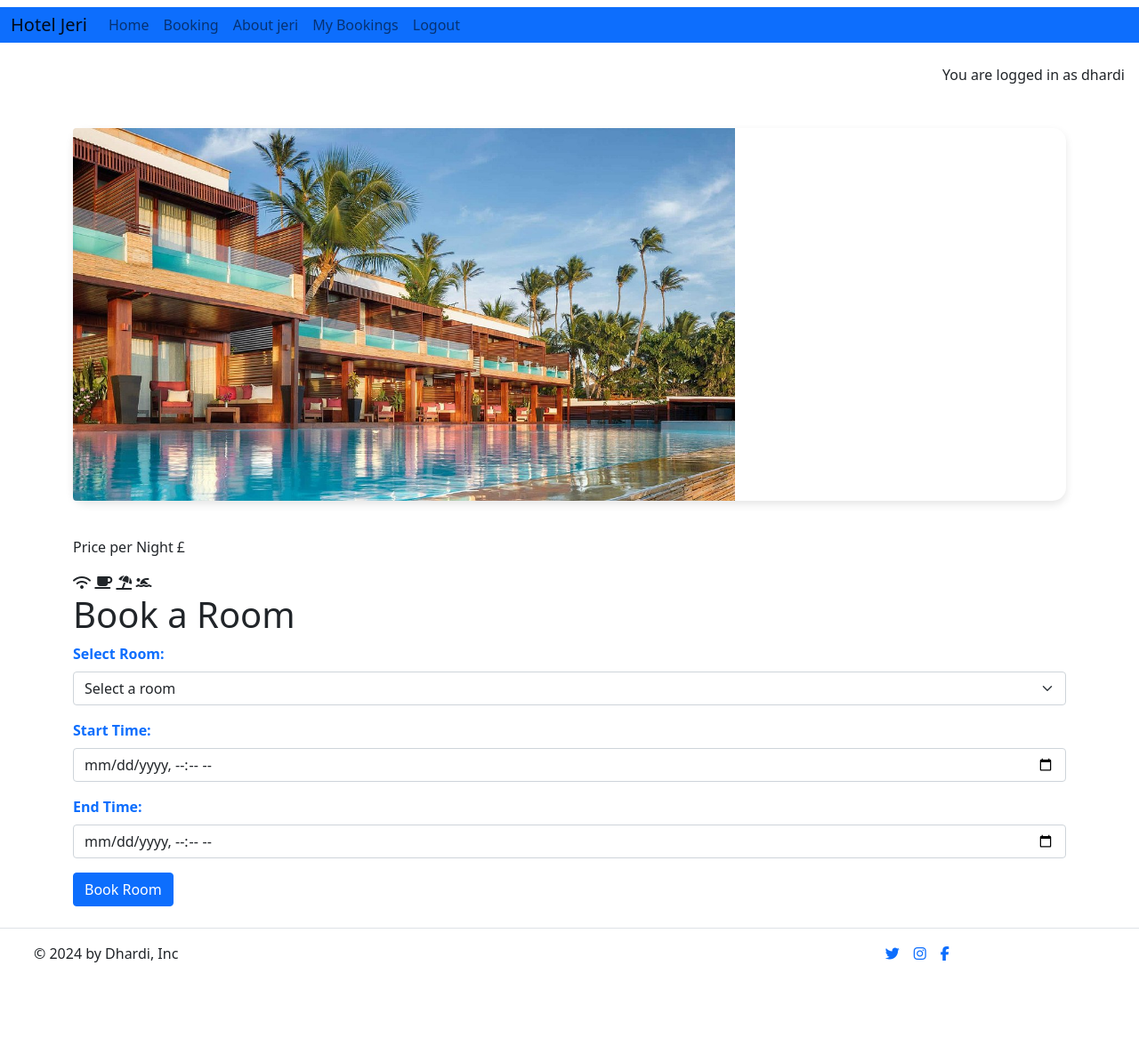
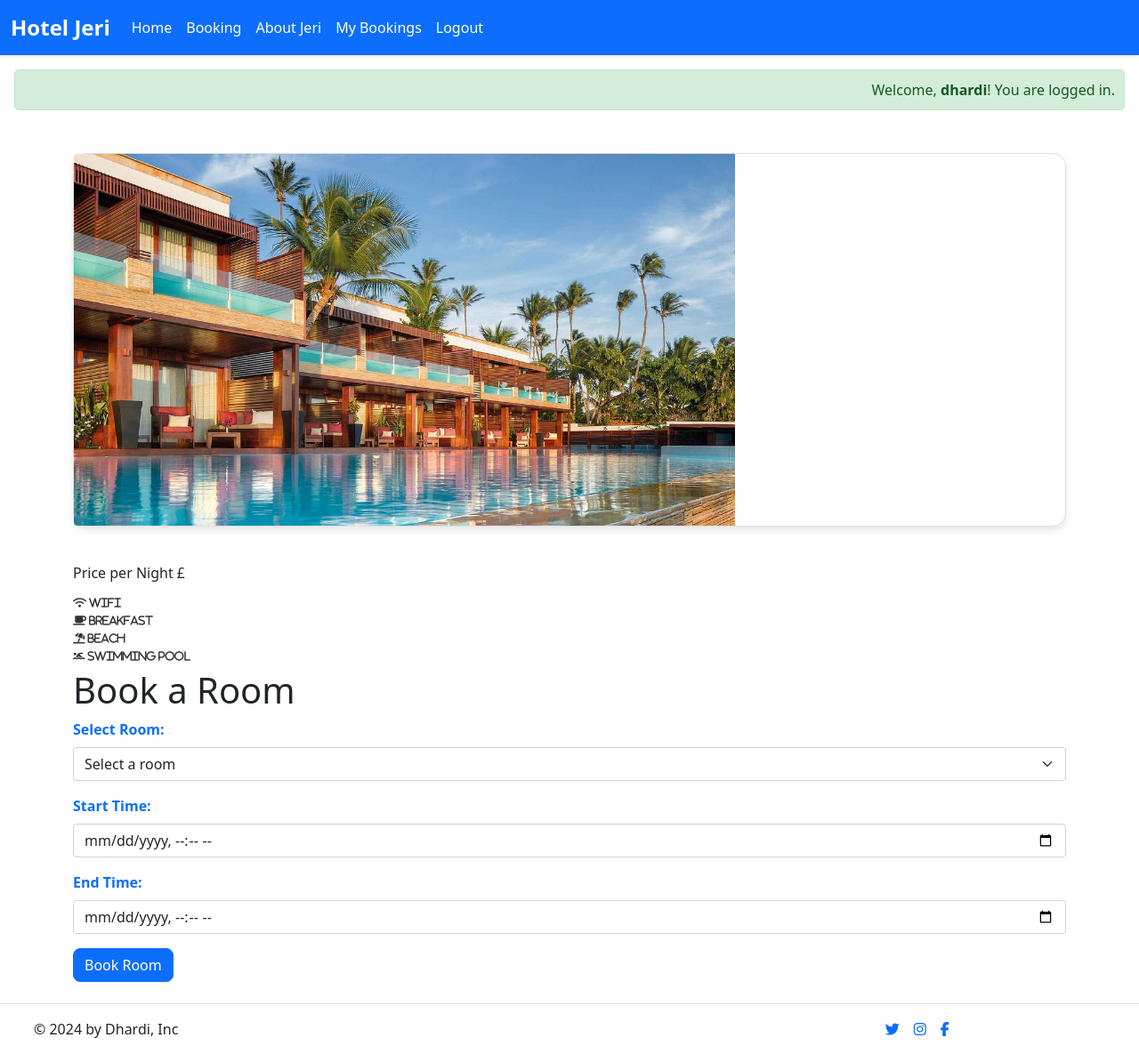
Before and after one commit to dhardi/hoteljeri, a Django app: page /bookings/ in a window 1280 px wide. Shown: the whole page at 89% size. Before the commit the page ends 1082 px from the top, so only its background shows below. Run offline with Django 4.2, Linux system fonts and the light colour scheme; a user stored in the database is signed in; data that the repository does not hold is empty; some libraries are stand-ins or nearby versions.

Commit message:
add style to my bookings change slides landing page

```diff
--- a/bookings/templates/bookings/appbooking.html
+++ b/bookings/templates/bookings/appbooking.html
@@ -40,11 +40,11 @@
             <p id="descriptionR"></p>
             <br>
             <p>Price per Night £<span id="priceNight"></span></p>
-            <div>
-                <i class="fa-solid fa-wifi"></i>
-                <i class="fa-solid fa-mug-saucer"></i>
-                <i class="fa-solid fa-umbrella-beach"></i>
-                <i class="fa-solid fa-person-swimming"></i>
+            <div class="icon-text">
+                <i class="fa-solid fa-wifi"> Wifi</i>
+                <i class="fa-solid fa-mug-saucer"> Breakfast</i>
+                <i class="fa-solid fa-umbrella-beach"> Beach</i>
+                <i class="fa-solid fa-person-swimming"> Swimming Pool</i>
             </div>
         </div>
 
--- a/static/css/style.css
+++ b/static/css/style.css
@@ -196,3 +196,89 @@ h3 {
 .hidden {
     display: none;
 }
+/*icons from booking page*/
+.icon-text {
+    font-size: 12px;
+    font-family: Arial, sans-serif;
+    color: #333;
+}
+
+.icon-text i {
+    display: block;
+    margin-bottom: 8px; /* Espaçamento entre os itens */
+}
+
+/*nav bar*/
+/* Custom Styles for Navbar */
+.navbar {
+    background-color: #0d6efd !important;
+}
+
+.navbar-brand {
+    font-weight: bold;
+    font-size: 1.5rem;
+    color: white !important;
+}
+
+.nav-link {
+    color: white !important;
+    transition: color 0.3s ease-in-out;
+}
+
+.nav-link:hover,
+.nav-link.active {
+    color: #d4d4d4 !important;
+}
+
+.navbar-toggler-icon {
+    filter: invert(1);
+}
+
+.navbar-text {
+    color: white;
+}
+
+@media (max-width: 992px) {
+    .navbar-brand {
+        font-size: 1.25rem;
+    }
+}
+
+/* Custom Styles for Logged-in and Logged-out Messages */
+.logged-in-message, .logged-out-message {
+    padding: 10px;
+    border-radius: 5px;
+}
+
+.logged-in-message {
+    background-color: #d4edda;
+    color: #155724;
+    border: 1px solid #c3e6cb;
+}
+
+.logged-out-message {
+    background-color: #f8d7da;
+    color: #721c24;
+    border: 1px solid #f5c6cb;
+}
+
+/*my bookings */
+/* Custom Styles */
+.card {
+    border-radius: 15px;
+    border: 1px solid #dee2e6;
+    box-shadow: 0 4px 8px rgba(0, 0, 0, 0.1);
+}
+
+.card-title {
+    font-size: 1.25rem;
+    font-weight: bold;
+}
+
+.card-text {
+    font-size: 0.9rem;
+}
+
+.btn {
+    border-radius: 8px;
+}
--- a/templates/base.html
+++ b/templates/base.html
@@ -31,73 +31,55 @@
 <body class="d-flex flex-column h-100 main-bg">
 
    <!-- Navigation -->
-    <nav class="navbar navbar-expand-lg navbar-light bg-white" >
-        <div class="container-fluid" style="background-color: #0d6efd">
-            <a class="navbar-brand" href="{% url 'home' %}">Hotel Jeri</span></span></a>
-            <button class="navbar-toggler" type="button" data-bs-toggle="collapse" data-bs-target="#navbarText"
-                aria-controls="navbarText" aria-expanded="false" aria-label="Toggle navigation">
+<nav class="navbar navbar-expand-lg navbar-light bg-white shadow-sm">
+  <div class="container-fluid" style="background-color: #0d6efd;">
+      <a class="navbar-brand text-white fw-bold" href="{% url 'home' %}">Hotel Jeri</a>
+      <button class="navbar-toggler" type="button" data-bs-toggle="collapse" data-bs-target="#navbarText" aria-controls="navbarText" aria-expanded="false" aria-label="Toggle navigation">
           <span class="navbar-toggler-icon"></span>
       </button>
       <div class="collapse navbar-collapse" id="navbarText">
           <ul class="navbar-nav me-auto mb-2 mb-lg-0">
               <li class="nav-item">
-                        <a class="nav-link {% if request.path == home_url %}active{% endif %}" aria-current="page"
-                            href="{% url 'home' %}">Home</a>
+                  <a class="nav-link {% if request.path == home_url %}active{% endif %} text-white" aria-current="page" href="{% url 'home' %}">Home</a>
               </li>
               <li class="nav-item">
-                      <a
-                        class="nav-link
-                        {% if request.path == bookings_url %}active{%endif%}"
-                        aria-current="page"
-                        href="{% url 'bookings' %}"
-                        >Booking</a
-                      >
+                  <a class="nav-link {% if request.path == bookings_url %}active{% endif %} text-white" aria-current="page" href="{% url 'bookings' %}">Booking</a>
               </li>
               <li class="nav-item">
-                      <a
-                        class="nav-link
-                        {% if request.path == beaches_url %}active{%endif%}"
-                        aria-current="page"
-                        href="{% url 'beaches' %}"
-                        >About jeri</a
-                      >
+                  <a class="nav-link {% if request.path == beaches_url %}active{% endif %} text-white" aria-current="page" href="{% url 'beaches' %}">About Jeri</a>
               </li>
               {% if user.is_authenticated %}
               <li class="nav-item">
-<a class="nav-link {% if request.path == bookings_url %}active{% endif %}" aria-current="page"
-href="{{ bookings_url }}">My Bookings</a>
+                  <a class="nav-link {% if request.path == bookings_url %}active{% endif %} text-white" aria-current="page" href="{{ bookings_url }}">My Bookings</a>
               </li>
               <li class="nav-item">
-	<a class="nav-link {% if request.path == logout_url %}active{% endif %}" aria-current="page" href="{% url 'account_logout' %}">Logout</a>
+                  <a class="nav-link {% if request.path == logout_url %}active{% endif %} text-white" aria-current="page" href="{% url 'account_logout' %}">Logout</a>
               </li>
               {% else %}
               <li class="nav-item">
-	<a class="nav-link {% if request.path == signup_url %}active{% endif %}" aria-current="page"
-		href="{% url 'account_signup' %}">Register</a>
+                  <a class="nav-link {% if request.path == signup_url %}active{% endif %} text-white" aria-current="page" href="{% url 'account_signup' %}">Register</a>
               </li>
               <li class="nav-item">
-	<a class="nav-link {% if request.path == login_url %}active{% endif %}" aria-current="page" href="{% url 'account_login' %}">Login</a>
+                  <a class="nav-link {% if request.path == login_url %}active{% endif %} text-white" aria-current="page" href="{% url 'account_login' %}">Login</a>
               </li>
               {% endif %}
           </ul>
-                <span class="navbar-text text-muted">
-
+          <span class="navbar-text text-white">
+              <!-- Optional additional text -->
           </span>
       </div>
   </div>
 </nav>
-
 <main class="flex-shrink-0 main-bg">
   {% if user.is_authenticated %}
-      <p class="text-end m-3">You are logged in as {{ user.username }}</p>
+  <p class="logged-in-message text-end m-3">Welcome, <strong>{{ user.username }}</strong>! You are logged in.</p>
   {% else %}
-      <p class="text-end m-3">You are not logged in</p>
+  <p class="logged-out-message text-end m-3">You are not logged in</p>
   {% endif %}
 
   {% block content %}
   <!-- Content Goes here -->
   {% endblock content %}
-
 </main>
 
     <!-- Footer -->
```
Also changed, not shown: bookings/templates/bookings/user_bookings.html (+16 -15 lines), rooms/templates/rooms/index.html (+6 -6 lines). Lines whose indentation alone changed are shown as unchanged.
